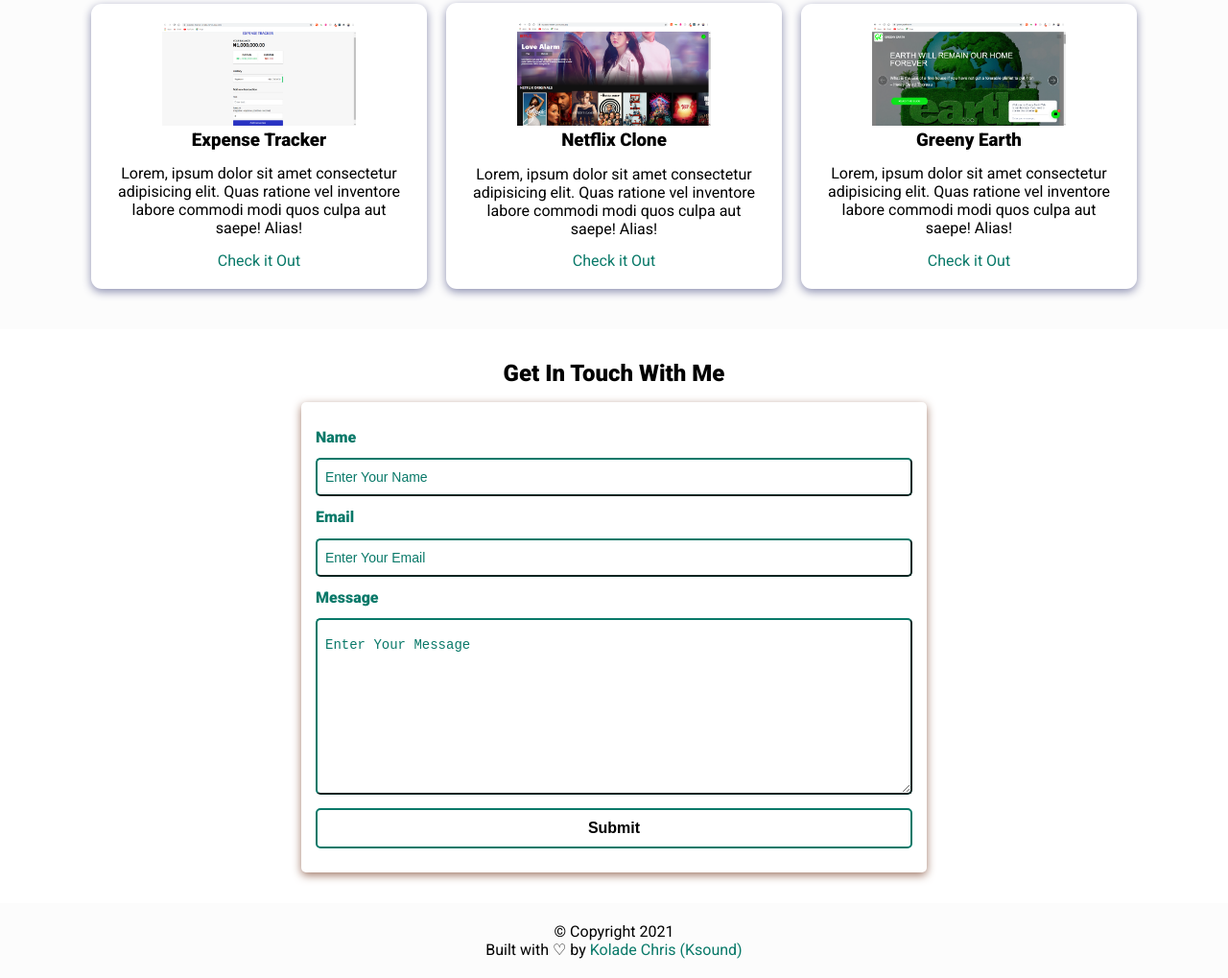
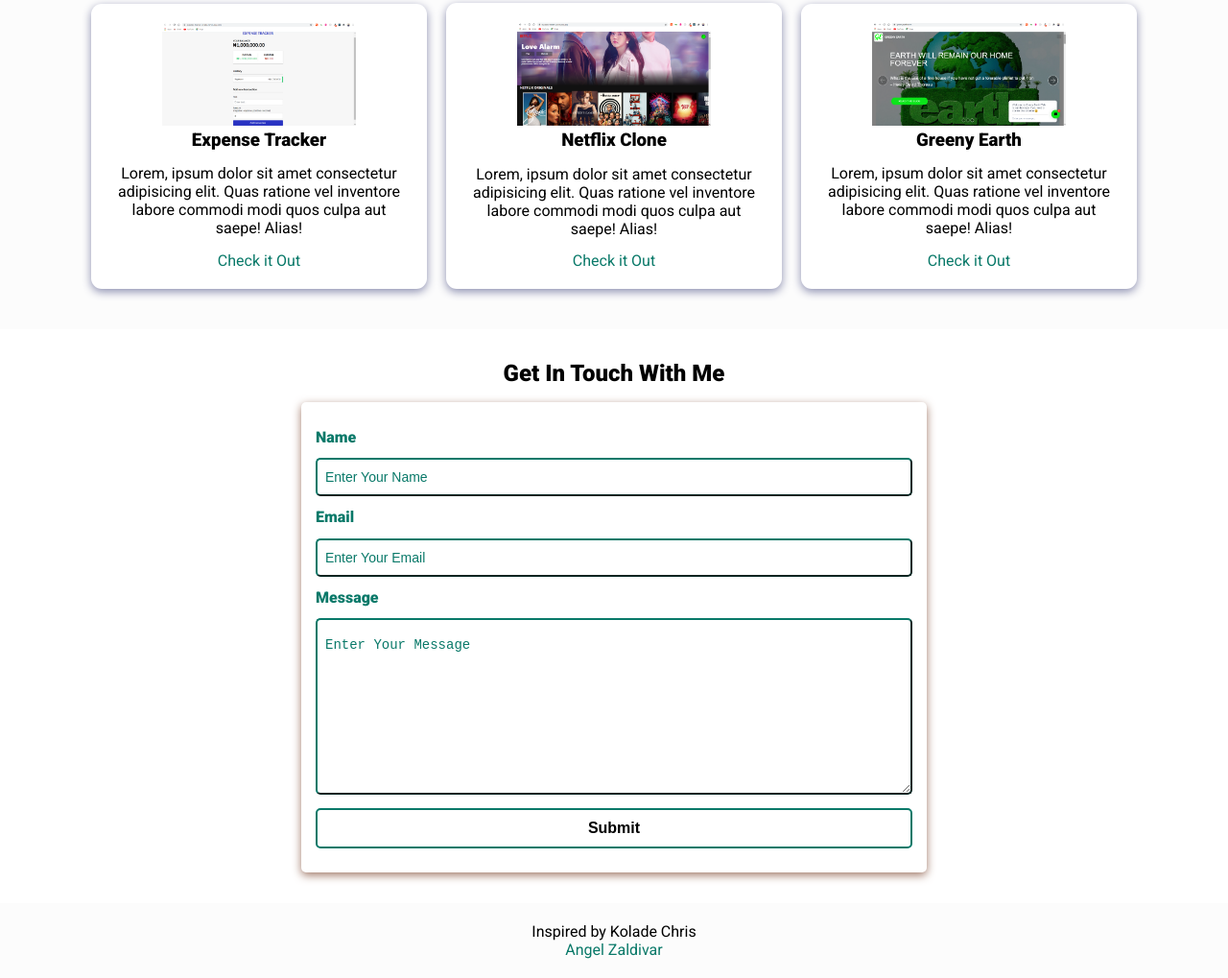
Before and after one commit to Angel-Zaldivar/Personal-Portfolio, a plain HTML site: page index.html in a window 1280 px wide. Shown: the part 1680-2699 px from the top of the page at 96% size. Drawn offline with nearby package versions, Linux system fonts and the light colour scheme.

Commit message:
Updating the footer

```diff
--- a/index.html
+++ b/index.html
@@ -279,11 +279,10 @@
 
     <!-- Footer section -->
     <footer>
-      <p class="copy">&copy; Copyright 2021</p>
+      <p class="copy">Inspired by Kolade Chris</p>
       <p class="copy">
-        Built with &#x2661; by
-        <a href="https://twitter.com/koladechris" target="_blank"
-          >Kolade Chris (Ksound)</a
+        <a href="https://www.linkedin.com/in/angel-zaldivar/" target="_blank"
+          >Angel Zaldivar</a
         >
       </p>
     </footer>
```
